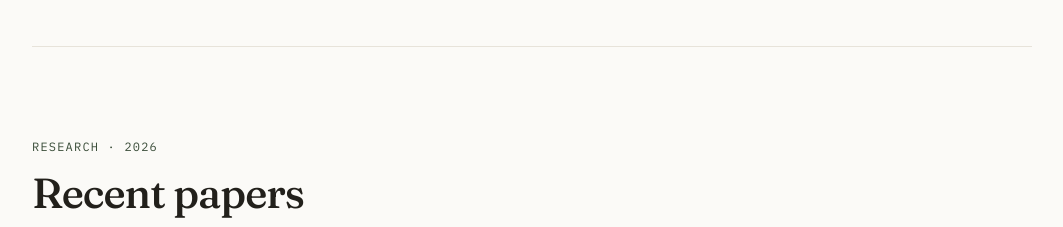
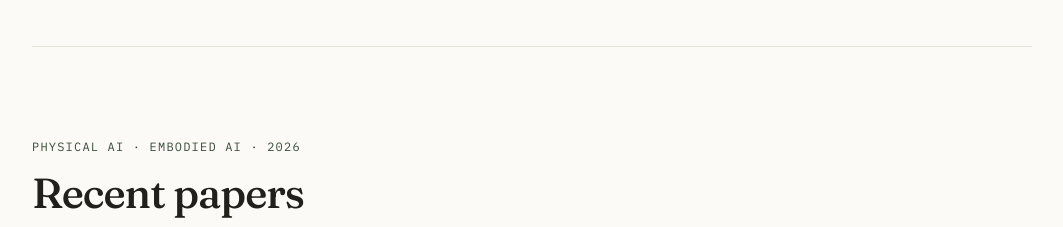
Before and after one commit to dibyenduiitkgp09/dibyenduiitkgp09.github.io, a plain HTML site: page index.html in a window 1280 px wide. Shown: the part 5980-6207 px from the top of the page, without its empty margins (108-1171 px from the left). Drawn offline with Linux system fonts and the light colour scheme.

Commit message:
Add files via upload

```diff
--- a/index.html
+++ b/index.html
@@ -551,7 +551,7 @@ footer{background:var(--ink);padding:28px 0}
   <!-- RESEARCH 2026 -->
   <section id="research">
     <div class="sec-top reveal">
-      <div class="sec-eyebrow">Research · 2026</div>
+      <div class="sec-eyebrow">Physical AI · Embodied AI · 2026</div>
       <div class="sec-title">Recent papers</div>
       <div class="sec-intro">Code is available for non-commercial research on request: please use the <a href="#message">form</a> with your official university or company email address.</div>
     </div>
```
